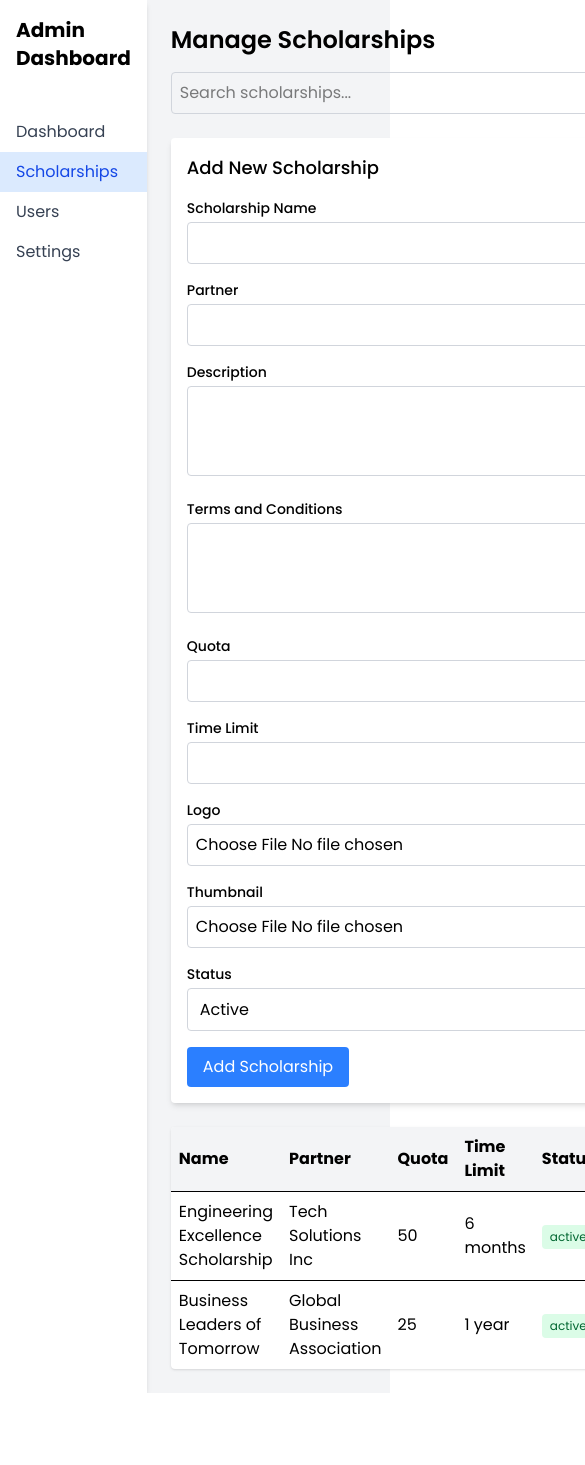
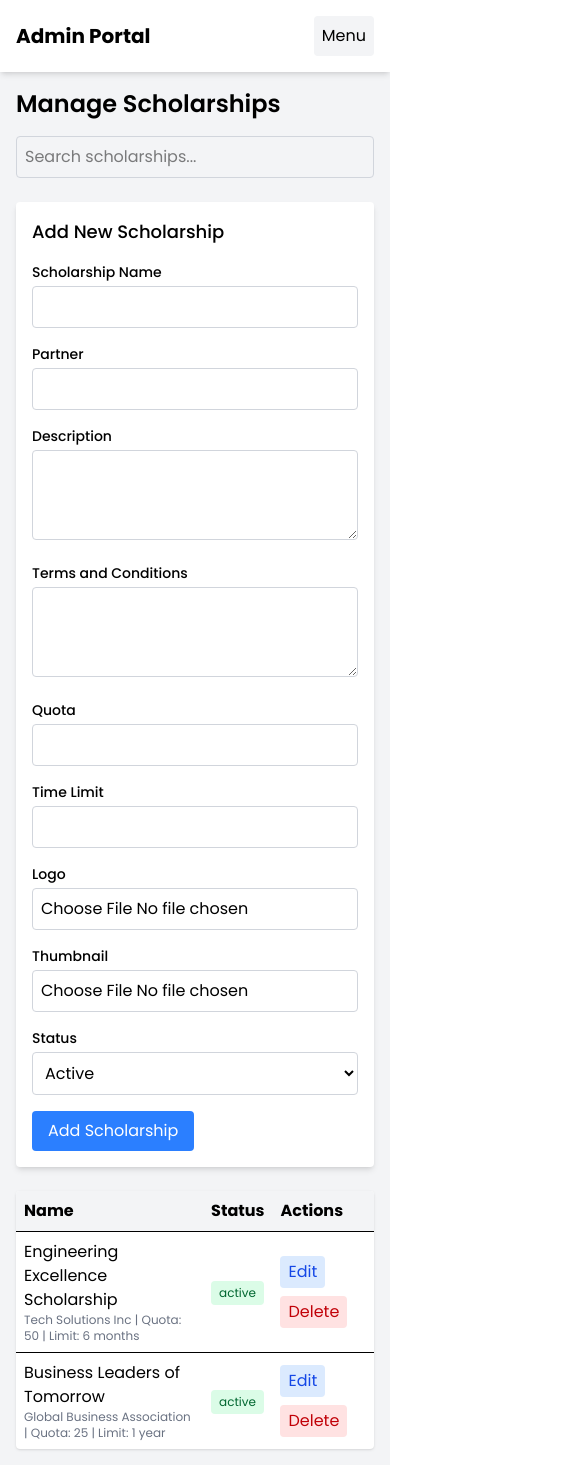
Before and after one commit to Project-ScholarHunt/Web-Development, a React (Vite) app in the folder React/: page /adminDashboard in a window 390 px wide. Shown: the top 1465 px of the page, 585 px wide, since content can reach past the window. Before the commit the page ends 1393 px from the top, so only its background shows below. Built offline with nearby package versions, Linux system fonts and the light colour scheme.

Commit message:
ui admin dashboard menjadi responsive

```diff
--- a/React/src/pages/AdminDashboard.jsx
+++ b/React/src/pages/AdminDashboard.jsx
@@ -18,6 +18,7 @@ const ScholarshipDashboard = () => {
     });
     const [isEditing, setIsEditing] = useState(false);
     const [searchTerm, setSearchTerm] = useState('');
+    const [isMobileMenuOpen, setIsMobileMenuOpen] = useState(false);
 
     // Fetch data - replace with API call
     useEffect(() => {
@@ -90,6 +91,10 @@ const ScholarshipDashboard = () => {
         const itemToEdit = items.find(item => item.id === id);
         setFormData(itemToEdit);
         setIsEditing(true);
+        // Scroll to form when editing on mobile
+        if (window.innerWidth < 768) {
+            window.scrollTo({ top: 0, behavior: 'smooth' });
+        }
     };
 
     // Delete an item
@@ -122,33 +127,57 @@ const ScholarshipDashboard = () => {
         item.partner.toLowerCase().includes(searchTerm.toLowerCase())
     );
 
+    // Toggle mobile menu
+    const toggleMobileMenu = () => {
+        setIsMobileMenuOpen(!isMobileMenuOpen);
+    };
+
     return (
-        <div className="min-h-screen flex bg-gray-100">
-            {/* Sidebar */}
-            <aside className="w-64 bg-white shadow-md">
-                <div className="p-4">
-                    <h2 className="text-xl font-bold">Admin Dashboard</h2>
+        <div className="min-h-screen flex flex-col md:flex-row bg-gray-100">
+            {/* Mobile Header with Menu Button */}
+            <div className="bg-white p-4 flex items-center justify-between md:hidden shadow-md">
+                <h2 className="text-xl font-bold">Admin Portal</h2>
+                <button
+                    onClick={toggleMobileMenu}
+                    className="p-2 rounded bg-gray-100 hover:bg-gray-200"
+                >
+                    {isMobileMenuOpen ? 'Close' : 'Menu'}
+                </button>
             </div>
-                <nav className="mt-6">
+
+            {/* Sidebar - responsive */}
+            <aside className={`${isMobileMenuOpen ? 'block' : 'hidden'} md:block w-full md:w-64 bg-white shadow-md md:min-h-screen`}>
+                <div className="p-4 hidden md:block">
+                    <h2 className="text-xl font-bold">Admin Portal</h2>
+                </div>
+                <nav className="mt-2 md:mt-6">
                     <ul>
                         <li className="hover:bg-gray-200">
-                            <Link to="/" className="block px-4 py-2 text-gray-700">Dashboard</Link>
+                            <Link to="/" className="block px-4 py-2 text-gray-700">
+                                Applicants
+                            </Link>
                         </li>
                         <li className="bg-blue-100 hover:bg-blue-200">
-                            <Link to="/scholarships" className="block px-4 py-2 text-blue-700">Scholarships</Link>
+                            <Link to="/scholarships" className="block px-4 py-2 text-blue-700">
+                                Scholarships
+                            </Link>
                         </li>
                         <li className="hover:bg-gray-200">
-                            <Link to="/users" className="block px-4 py-2 text-gray-700">Users</Link>
+                            <Link to="/users" className="block px-4 py-2 text-gray-700">
+                                Users
+                            </Link>
                         </li>
                         <li className="hover:bg-gray-200">
-                            <Link to="/settings" className="block px-4 py-2 text-gray-700">Settings</Link>
+                            <Link to="/settings" className="block px-4 py-2 text-gray-700">
+                                Settings
+                            </Link>
                         </li>
                     </ul>
                 </nav>
             </aside>
 
             {/* Main Content */}
-            <main className="flex-1 p-6">
+            <main className="flex-1 p-4 md:p-6">
                 <h1 className="text-2xl font-semibold mb-4">Manage Scholarships</h1>
 
                 {/* Search Bar */}
@@ -237,23 +266,27 @@ const ScholarshipDashboard = () => {
                             </div>
                             <div>
                                 <label className="block text-sm font-medium mb-1">Logo</label>
+                                <div className="flex items-center">
                                     <input
                                         type="file"
                                         name="logo"
                                         onChange={handleFileChange}
                                         className="w-full p-2 border border-gray-300 rounded"
                                     />
-                                {formData.logo && <p className="text-xs mt-1">Current: {formData.logo}</p>}
+                                </div>
+                                {formData.logo && <p className="text-xs mt-1 truncate">Current: {formData.logo}</p>}
                             </div>
                             <div>
                                 <label className="block text-sm font-medium mb-1">Thumbnail</label>
+                                <div className="flex items-center">
                                     <input
                                         type="file"
                                         name="thumbnail"
                                         onChange={handleFileChange}
                                         className="w-full p-2 border border-gray-300 rounded"
                                     />
-                                {formData.thumbnail && <p className="text-xs mt-1">Current: {formData.thumbnail}</p>}
+                                </div>
+                                {formData.thumbnail && <p className="text-xs mt-1 truncate">Current: {formData.thumbnail}</p>}
                             </div>
                             <div>
                                 <label className="block text-sm font-medium mb-1">Status</label>
@@ -269,7 +302,7 @@ const ScholarshipDashboard = () => {
                                 </select>
                             </div>
                         </div>
-                        <div className="mt-4 flex space-x-2">
+                        <div className="mt-4 flex flex-wrap gap-2">
                             <button
                                 type="submit"
                                 className="bg-blue-500 text-white px-4 py-2 rounded hover:bg-blue-600"
@@ -290,27 +323,34 @@ const ScholarshipDashboard = () => {
                 </div>
 
                 {/* List of Items */}
-                <div className="bg-white rounded shadow overflow-x-auto">
+                <div className="bg-white rounded shadow overflow-hidden">
+                    <div className="overflow-x-auto">
                         <table className="w-full">
                             <thead>
                                 <tr className="bg-gray-100">
                                     <th className="p-2 text-left">Name</th>
-                                <th className="p-2 text-left">Partner</th>
-                                <th className="p-2 text-left">Quota</th>
-                                <th className="p-2 text-left">Time Limit</th>
+                                    <th className="p-2 text-left hidden md:table-cell">Partner</th>
+                                    <th className="p-2 text-left hidden md:table-cell">Quota</th>
+                                    <th className="p-2 text-left hidden md:table-cell">Time Limit</th>
                                     <th className="p-2 text-left">Status</th>
                                     <th className="p-2 text-left">Actions</th>
                                 </tr>
                             </thead>
                             <tbody>
                                 {filteredItems.map(item => (
-                                <tr key={item.id} className="border-t">
-                                    <td className="p-2">{item.scholarshipName}</td>
-                                    <td className="p-2">{item.partner}</td>
-                                    <td className="p-2">{item.quota}</td>
-                                    <td className="p-2">{item.timeLimit}</td>
+                                    <tr key={item.id} className="border-t hover:bg-gray-50">
                                         <td className="p-2">
-                                        <span className={`inline-block px-2 py-1 rounded text-xs ${item.status === 'active' ? 'bg-green-100 text-green-800' :
+                                            <div>{item.scholarshipName}</div>
+                                            <div className="text-xs text-gray-500 md:hidden">
+                                                {item.partner} | Quota: {item.quota} | Limit: {item.timeLimit}
+                                            </div>
+                                        </td>
+                                        <td className="p-2 hidden md:table-cell">{item.partner}</td>
+                                        <td className="p-2 hidden md:table-cell">{item.quota}</td>
+                                        <td className="p-2 hidden md:table-cell">{item.timeLimit}</td>
+                                        <td className="p-2">
+                                            <span className={`inline-block px-2 py-1 rounded text-xs ${
+                                                item.status === 'active' ? 'bg-green-100 text-green-800' :
                                                 item.status === 'inactive' ? 'bg-red-100 text-red-800' :
                                                 'bg-yellow-100 text-yellow-800'
                                             }`}>
@@ -318,9 +358,10 @@ const ScholarshipDashboard = () => {
                                             </span>
                                         </td>
                                         <td className="p-2">
+                                            <div className="flex flex-wrap gap-2">
                                                 <button
                                                     onClick={() => handleEdit(item.id)}
-                                            className="bg-blue-100 text-blue-700 px-2 py-1 rounded mr-2 hover:bg-blue-200"
+                                                    className="bg-blue-100 text-blue-700 px-2 py-1 rounded hover:bg-blue-200"
                                                 >
                                                     Edit
                                                 </button>
@@ -330,6 +371,7 @@ const ScholarshipDashboard = () => {
                                                 >
                                                     Delete
                                                 </button>
+                                            </div>
                                         </td>
                                     </tr>
                                 ))}
@@ -343,6 +385,7 @@ const ScholarshipDashboard = () => {
                             </tbody>
                         </table>
                     </div>
+                </div>
             </main>
         </div>
     );
```
Lines whose indentation alone changed are shown as unchanged.
